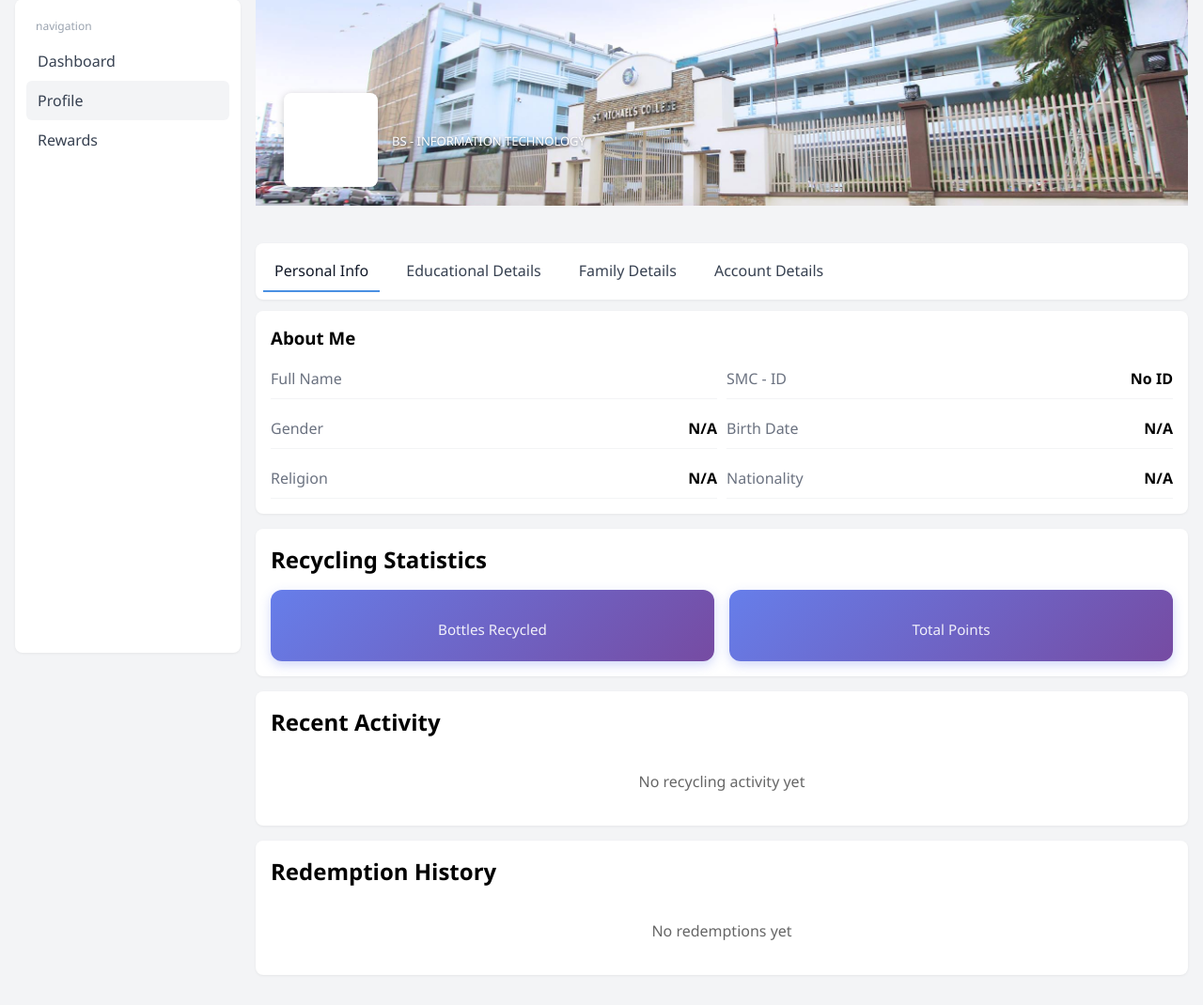
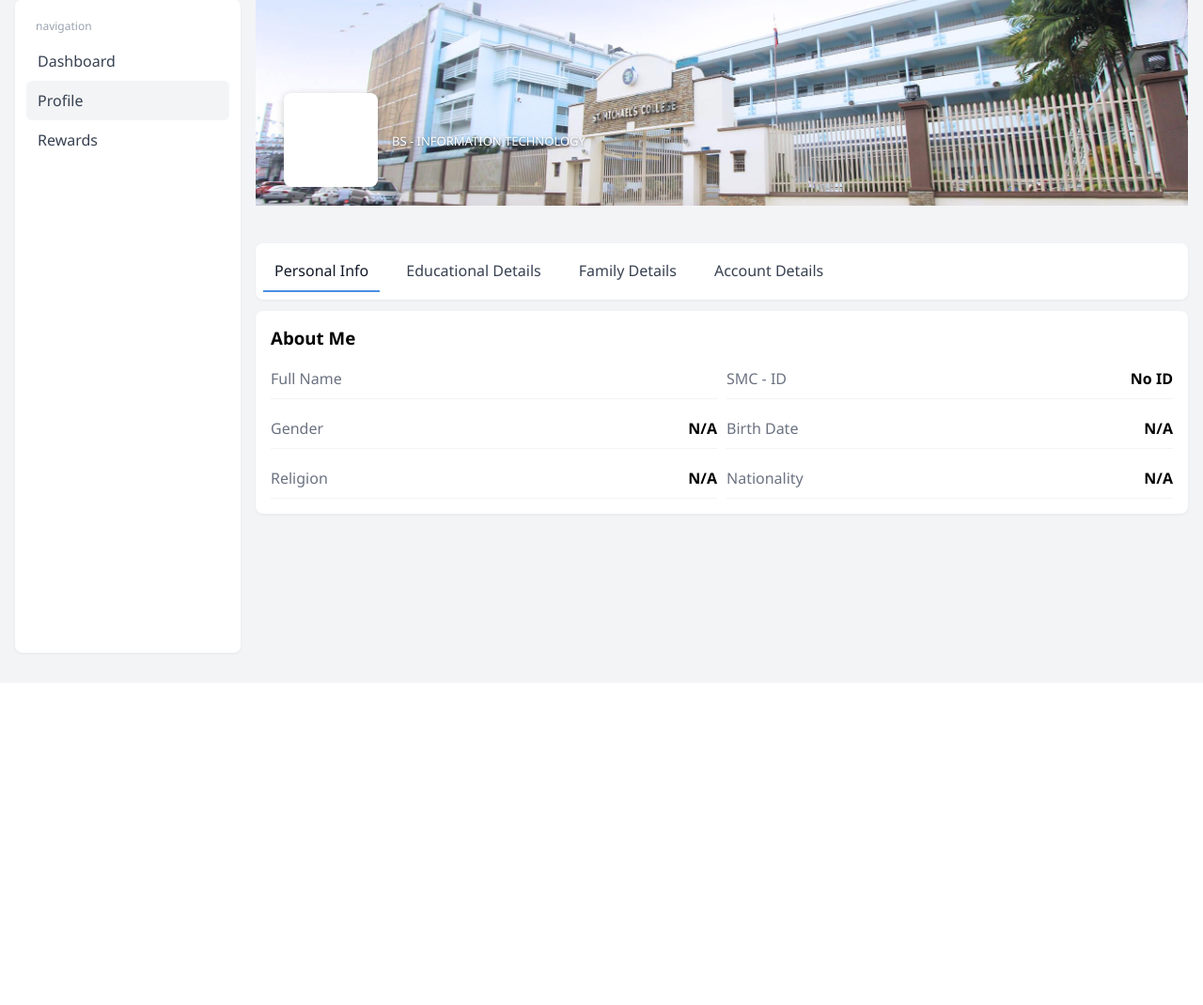
Before and after one commit to capstoneproj2025-afk/SMC_EcoDrop, a Django app: template templates/core/student_profile.html in a window 1280 px wide. Shown: the part 73-1143 px from the top of the page at 94% size. After the commit the page ends 771 px from the top, so only its background shows below. Run offline with Django 4.2, Linux system fonts and the light colour scheme; the template is opened without the code that fills it, so the values that code supplies are empty.

Commit message:
Separate profile and dashboard: profile shows only user info, dashboard shows all metrics

```diff
--- a/templates/core/student_profile.html
+++ b/templates/core/student_profile.html
@@ -71,10 +71,6 @@
   .info-grid .val {
     font-weight: 600;
   }
-  .stats-grid { display: grid; grid-template-columns: repeat(auto-fit, minmax(200px, 1fr)); gap: 16px; }
-  .stat-card { background: linear-gradient(135deg, #667eea 0%, #764ba2 100%); color: white; padding: 24px; border-radius: 12px; text-align: center; box-shadow: 0 4px 12px rgba(102, 126, 234, 0.3); }
-  .stat-number { font-size: 2.5rem; font-weight: bold; display: block; margin-bottom: 8px; }
-  .stat-label { font-size: 0.95rem; opacity: 0.9; }
 </style>
 {% endblock %}
 
@@ -110,70 +106,4 @@
         <div class="row"><span class="label">Nationality</span><span class="val">N/A</span></div>
     </div>
 </section>
-
-<section class="like-panel">
-  <h2 style="margin: 0 0 16px;">Recycling Statistics</h2>
-  <div class="stats-grid">
-    <div class="stat-card">
-      <span class="stat-number">{{ total_bottles }}</span>
-      <div class="stat-label">Bottles Recycled</div>
-    </div>
-    <div class="stat-card">
-      <span class="stat-number">{{ user_profile.total_points }}</span>
-      <div class="stat-label">Total Points</div>
-    </div>
-  </div>
-</section>
-
-<section class="like-panel">
-  <h2 style="margin: 0 0 16px;">Recent Activity</h2>
-  {% if recent_entries %}
-    <table style="width: 100%; border-collapse: collapse;">
-      <thead>
-        <tr style="background: #f8f9fa;">
-          <th style="padding: 12px; text-align: left; border-bottom: 2px solid #dee2e6;">Date</th>
-          <th style="padding: 12px; text-align: left; border-bottom: 2px solid #dee2e6;">Bottles</th>
-          <th style="padding: 12px; text-align: left; border-bottom: 2px solid #dee2e6;">Points</th>
-        </tr>
-      </thead>
-      <tbody>
-        {% for entry in recent_entries %}
-        <tr>
-          <td style="padding: 12px; border-bottom: 1px solid #dee2e6;">{{ entry.created_at|date:"M d, Y H:i" }}</td>
-          <td style="padding: 12px; border-bottom: 1px solid #dee2e6;">{{ entry.no_bottle }}</td>
-          <td style="padding: 12px; border-bottom: 1px solid #dee2e6;"><strong style="color: #667eea;">+{{ entry.points }}</strong></td>
-        </tr>
-        {% endfor %}
-      </tbody>
-    </table>
-  {% else %}
-    <p style="text-align: center; color: #666; padding: 20px;">No recycling activity yet</p>
-  {% endif %}
-</section>
-
-<section class="like-panel">
-  <h2 style="margin: 0 0 16px;">Redemption History</h2>
-  {% if redemptions %}
-    <table style="width: 100%; border-collapse: collapse;">
-      <thead>
-        <tr style="background: #f8f9fa;">
-          <th style="padding: 12px; text-align: left; border-bottom: 2px solid #dee2e6;">Date</th>
-          <th style="padding: 12px; text-align: left; border-bottom: 2px solid #dee2e6;">Reward</th>
-          <th style="padding: 12px; text-align: left; border-bottom: 2px solid #dee2e6;">Points Used</th>
-        </tr>
-      </thead>
-      <tbody>
-        {% for redemption in redemptions %}
-        <tr>
-          <td style="padding: 12px; border-bottom: 1px solid #dee2e6;">{{ redemption.created_at|date:"M d, Y H:i" }}</td>
-          <td style="padding: 12px; border-bottom: 1px solid #dee2e6;">{{ redemption.reward_item.reward_name }}</td>
-          <td style="padding: 12px; border-bottom: 1px solid #dee2e6;"><strong style="color: #e74c3c;">-{{ redemption.redeemed_points }}</strong></td>
-        </tr>
-        {% endfor %}
-      </tbody>
-    </table>
-  {% else %}
-    <p style="text-align: center; color: #666; padding: 20px;">No redemptions yet</p>
-  {% endif %}
-</section>
 {% endblock %}
```
Also changed, not shown: templates/core/dashboard.html (+28 -0 lines).
